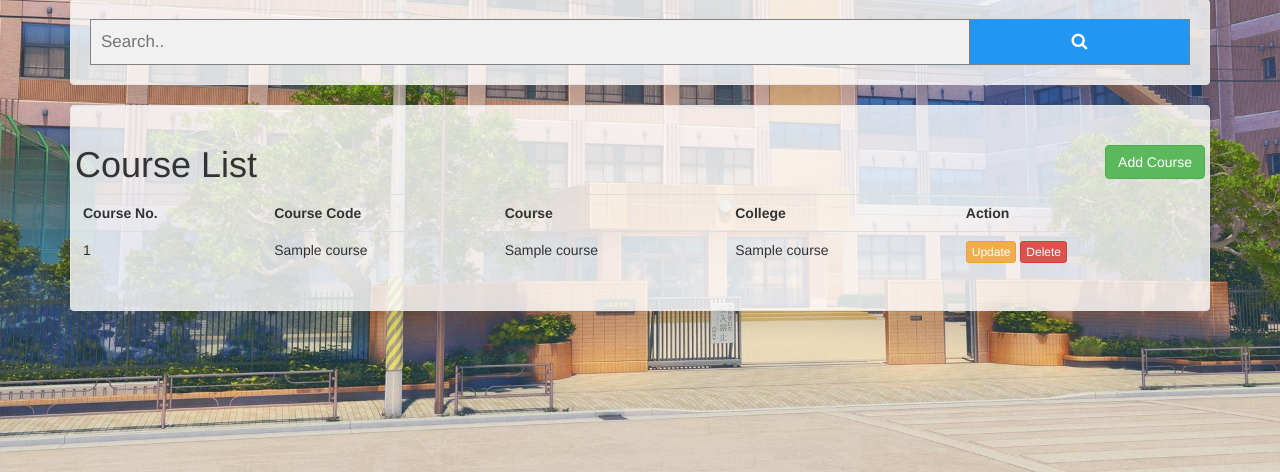
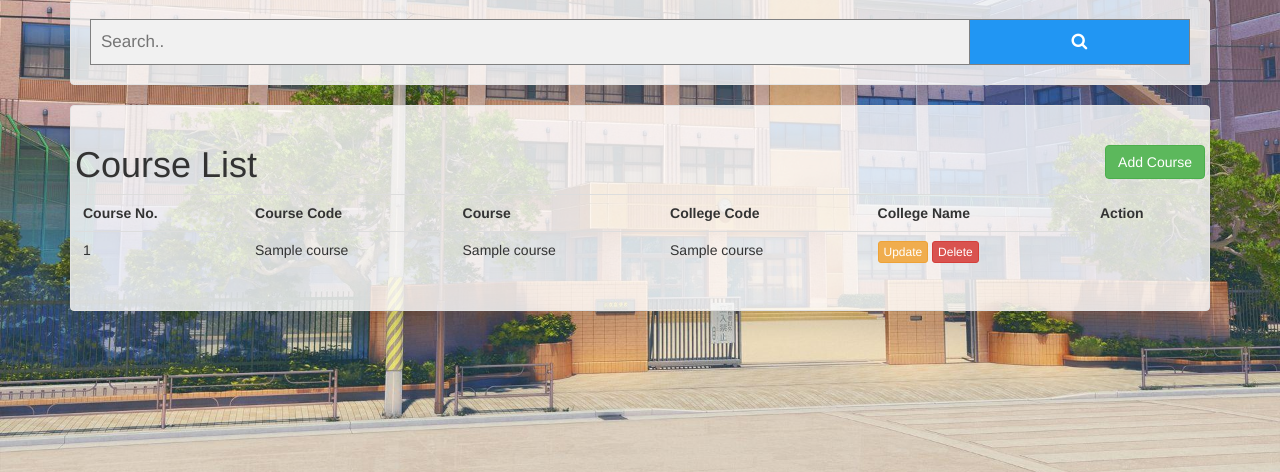
Before and after one commit to JannessaG/webapp-ssis, a Flask app: template templates/course.html in a window 1280 px wide. Shown: the part 203-675 px from the top of the page. Run offline with Flask 2, Linux system fonts and the light colour scheme; the template is opened without the code that fills it: most values are stand-ins (such as "Sample title", 1, 10 or a date in 2020); some libraries are stand-ins or nearby versions.

Commit message:
updates dropdown

```diff
--- a/app.py
+++ b/app.py
@@ -13,31 +13,20 @@ app.config['MYSQL_DB'] = db['mysql_db']
 
 
 mysql = MySQL(app)
+
+# STDENTS -------------------------------------------------------------------
 @app.route('/')
 def students():
 	cur = mysql.connection.cursor()
 	cur.execute("SELECT * FROM students");
 	data = cur.fetchall()
+
+	cur.execute("SELECT * FROM courses")
+	data2=cur.fetchall()
+
 	cur.close()
-	return render_template('students.html',students=data)
+	return render_template('students.html',students=data,courses=data2)
 
-@app.route('/courses')
-def courses():
-	cur = mysql.connection.cursor()
-	cur.execute("SELECT * FROM courses");
-	data = cur.fetchall()
-	cur.close()
-	return render_template('course.html',courses=data)
-
-@app.route('/colleges')
-def colleges():
-	cur = mysql.connection.cursor()
-	cur.execute("SELECT * FROM colleges");
-	data = cur.fetchall()
-	cur.close()
-	return render_template('colleges.html',colleges=data)
-
-# STDENTS -------------------------------------------------------------------
 #INSERT DATA IN STUDENT TABLE
 @app.route('/insert',methods=['POST'])
 def insert():
@@ -74,11 +63,11 @@ def update():
 		return redirect(url_for('students'))
 
 #DELETE TUPLE IN STUDENT DATA
-@app.route("/delete/<string:idno>",methods=['POST','GET'])
-def delete(idno):
-	if len(idno)!=0:
+@app.route("/delete/<string:no>",methods=['POST','GET'])
+def delete(no):
+	if len(no)!=0:
 		cur = mysql.connection.cursor()
-		cur.execute("DELETE FROM students WHERE idno=%s",(idno,))
+		cur.execute("DELETE FROM students WHERE no=%s",(no,))
 		mysql.connection.commit()
 		cur.close()
 		flash("Data deleted successfully!")
@@ -93,12 +82,25 @@ def search():
 		cur.execute("""SELECT * FROM students WHERE idno=%s or firstName=%s or lastName=%s or course=%s or year=%s  or gender=%s  """,
 			(searchEntry,searchEntry,searchEntry,searchEntry,searchEntry,searchEntry));
 		searchData = cur.fetchall()
+
 		cur.close()
-		return render_template('students.html',students=searchData)
+		return render_template('students.html',students=(searchData))
 
 
 #COURSES
 #---------------------------------------------------------------------------------
+@app.route('/courses')
+def courses():
+	cur = mysql.connection.cursor()
+	cur.execute("SELECT * FROM courses");
+	data = cur.fetchall()
+
+	cur.execute("SELECT * FROM colleges");
+	data2 = cur.fetchall()
+
+	cur.close()
+	return render_template('course.html',courses=data,colleges=data2)
+
 @app.route('/addcourse',methods=['POST','GET'])
 def addcourse():
 	if request.method == "POST":
@@ -111,7 +113,7 @@ def addcourse():
 		mysql.connection.commit()
 		return redirect(url_for('courses'))
 
-@app.route("/courseUpdate",methods= ['POST'])
+@app.route("/courseUpdate",methods= ['POST','GET'])
 def courseUpdate():
 	if request.method == 'POST':
 		courseno = request.form['courseno']
@@ -150,6 +152,14 @@ def courseSearch():
 
 #COLLEGE
 #-----------------------------------------------------------------------------------------------
+@app.route('/colleges')
+def colleges():
+	cur = mysql.connection.cursor()
+	cur.execute("SELECT * FROM colleges");
+	data = cur.fetchall()
+	cur.close()
+	return render_template('colleges.html',colleges=data)
+
 @app.route('/addcollege',methods=['POST'])
 def addcollege():
 	if request.method == "POST":
--- a/templates/course.html
+++ b/templates/course.html
@@ -69,12 +69,14 @@
            {% endif %}
            {% endwith %}
 
+
            <table class="table table-stripped">
             <tr>
               <th>Course No.</th>
               <th>Course Code</th>
               <th>Course</th>
-              <th>College</th>
+              <th>College Code</th>
+              <th>College Name</th>
               <th>Action</th>
 
             </tr>
@@ -85,6 +87,11 @@
               <td>{{course.1}}</td>
               <td>{{course.2}}</td>
               <td>{{course.3}}</td>
+              {% for college in colleges %}
+              {% if course.3 == college.1 or course.3 == college.2%}
+              <td>{{college.2}}</td>
+              {% endif %}
+              {% endfor %}
 
 
               <!--for actions-->
@@ -125,7 +132,12 @@
 
             <div class="form-group">
               <label>College:</label>
-              <input type="text" class="form-control" name="courseCollege" value="{{course.3}}" required="1">
+              <select name="courseCollege" id="courseCollege" class="form-control">
+                <option selected="">{{course.3}}</option>
+                {% for college in colleges %}
+                <option value="{{college.1}}">{{college.1}}</option>
+                {% endfor %}
+              </select>
             </div>
 
             <div class="form-group">
@@ -170,7 +182,12 @@
 
             <div class="form-group">
               <label>College:</label>
-              <input type="text" class="form-control" name="courseCollege" required="1">
+              <select name="courseCollege" id="courseCollege" class="form-control">
+                <option disabled="" selected="">Select a College</option>
+                {% for college in colleges %}
+                <option value="{{college.1}}">{{college.1}}</option>
+                {% endfor %}
+              </select>
             </div>
 
             <div class="form-group">
```
Also changed, not shown: templates/students.html (+20 -5 lines).
